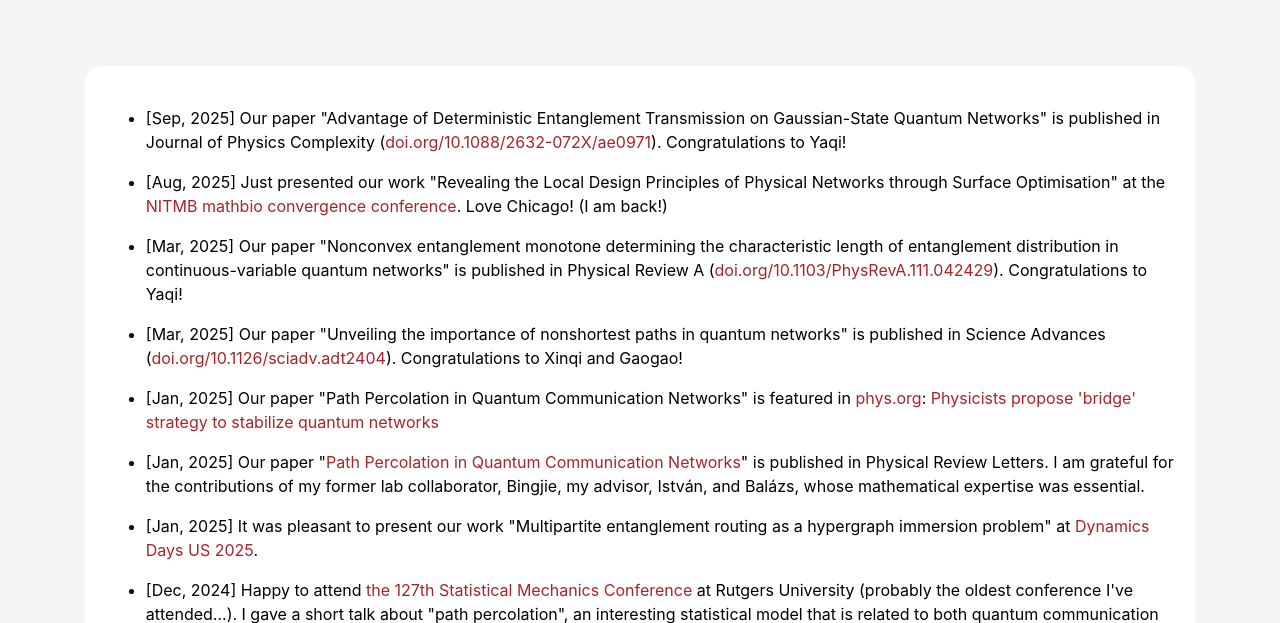
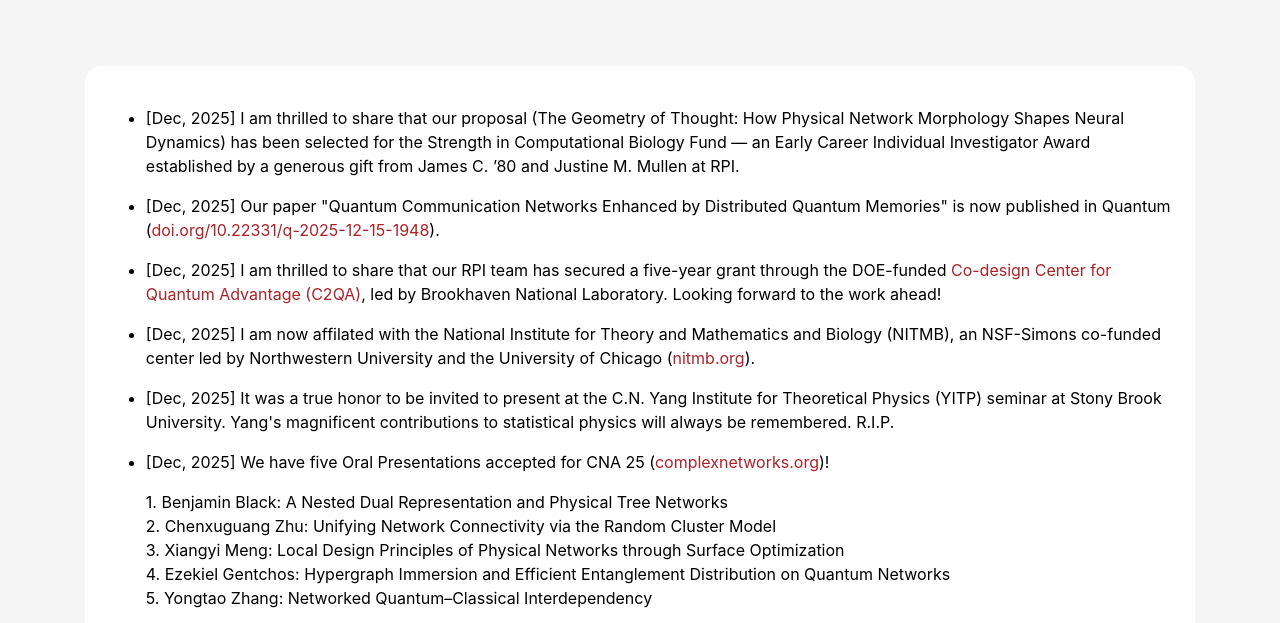
Before and after one commit to Felicia1994/Sean, a plain HTML site: page news_page.html in a window 1280 px wide. Shown: the part 301-924 px from the top of the page. Drawn offline with Linux system fonts and the light colour scheme; files whose address does not match are found by name; a web font is replaced by a local one.

Commit message:
add news

```diff
--- a/news_page.html
+++ b/news_page.html
@@ -108,6 +108,72 @@
         <div class="col-sm-12">
           <div class="service-box">
             <ul>
+
+              <li>
+                <p>
+                  [Dec, 2025] I am thrilled to share that our proposal
+(The Geometry of Thought: How Physical Network Morphology Shapes Neural Dynamics)
+has been selected for the Strength in Computational Biology Fund — an Early Career Individual Investigator Award
+established by a generous gift from James C. ’80 and Justine M. Mullen at RPI.
+
+
+                </p>
+              </li>
+
+              <li>
+                <p>
+                  [Dec, 2025] Our paper "Quantum Communication Networks Enhanced by Distributed Quantum Memories" is now published in Quantum
+(<a href="https://doi.org/10.22331/q-2025-12-15-1948" target="_blank">doi.org/10.22331/q-2025-12-15-1948</a>).
+
+
+                </p>
+              </li>
+
+              <li>
+                <p>
+                  [Dec, 2025] I am thrilled to share that our RPI team has secured a five-year grant
+through the DOE-funded
+<a href="https://www.energy.gov/articles/energy-department-announces-625-million-advance-next-phase-national-quantum-information" target="_blank">Co-design Center for Quantum Advantage (C2QA)</a>,
+led by Brookhaven National Laboratory.
+Looking forward to the work ahead!
+
+
+                </p>
+              </li>
+
+              <li>
+                <p>
+                  [Dec, 2025] I am now affilated with the National Institute for Theory and Mathematics and Biology (NITMB),
+an NSF-Simons co-funded center led by Northwestern University and the University of Chicago
+(<a href="https://www.nitmb.org/" target="_blank">nitmb.org</a>).
+
+
+                </p>
+              </li>
+
+              <li>
+                <p>
+                  [Dec, 2025] It was a true honor to be invited to present at the C.N. Yang Institute for Theoretical Physics (YITP)
+seminar at Stony Brook University.
+Yang's magnificent contributions to statistical physics will always be remembered. R.I.P.
+
+
+                </p>
+              </li>
+
+              <li>
+                <p>
+                  [Dec, 2025] We have five Oral Presentations accepted for CNA 25
+(<a href="https://complexnetworks.org" target="_blank">complexnetworks.org</a>)!
+<p>1. Benjamin Black: A Nested Dual Representation and Physical Tree Networks<br>
+2. Chenxuguang Zhu: Unifying Network Connectivity via the Random Cluster Model<br>
+3. Xiangyi Meng: Local Design Principles of Physical Networks through Surface Optimization<br>
+4. Ezekiel Gentchos: Hypergraph Immersion and Efficient Entanglement Distribution on Quantum Networks<br>
+5. Yongtao Zhang: Networked Quantum–Classical Interdependency</p>
+
+
+                </p>
+              </li>
 
               <li>
                 <p>
```
Also changed, not shown: index.html (+17 -15 lines), data/news.txt.
